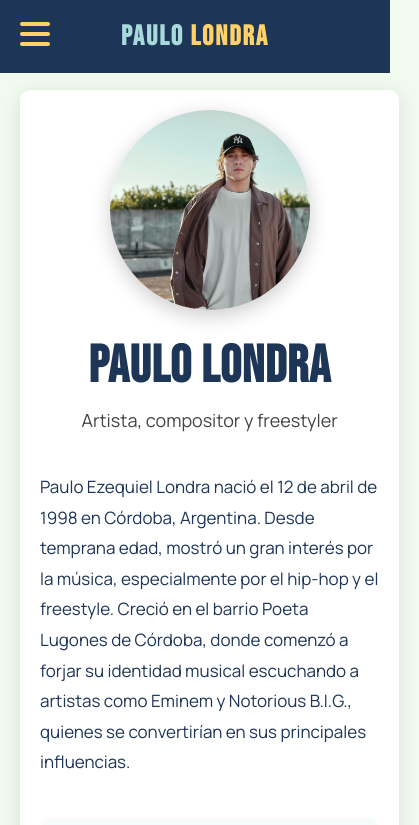
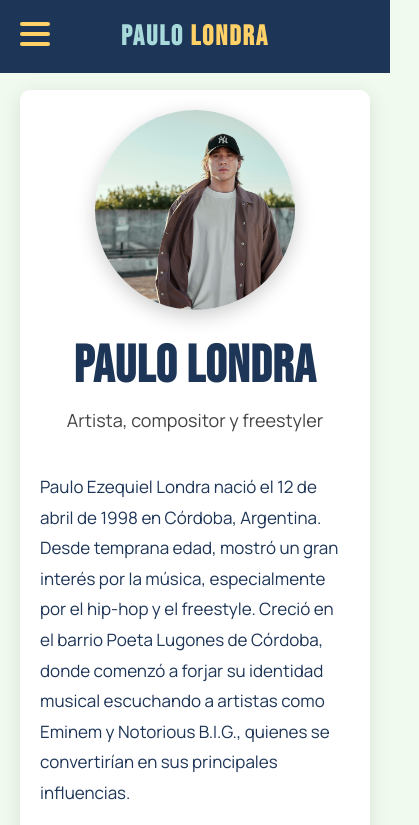
Before and after one commit to Donaji-23/FrontEnd.github.io, a plain HTML site: page biografia.html in a window 390 px wide. Shown: the top 825 px of the page, 419 px wide, since content can reach past the window. Drawn offline with Linux system fonts and the light colour scheme; a web font is replaced by a local one.

Commit message:
discografia y css

```diff
--- a/css/biografia.css
+++ b/css/biografia.css
@@ -205,3 +205,19 @@
         height: 200px;
     }
 }
+
+
+
+/*---------5. Contact-------------*/
+@media (max-width: 768px) {
+    .sidebar {
+        display: none;
+    }
+    .content {
+        width: 100%;
+    }
+}
+img {
+    max-width: 100%;
+    height: auto;
+}
```
Also changed, not shown: discografia.html (+1 -2 lines).
